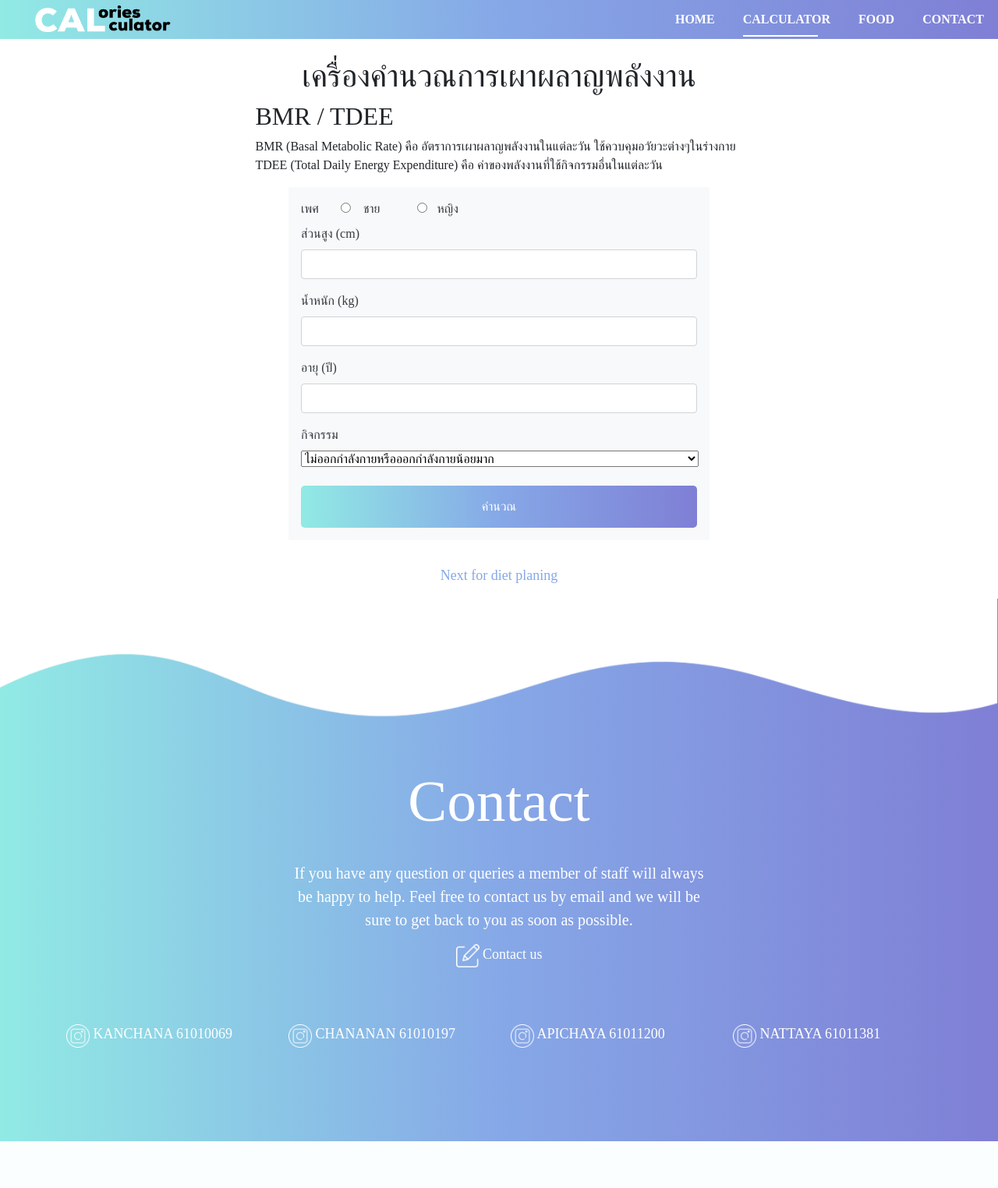
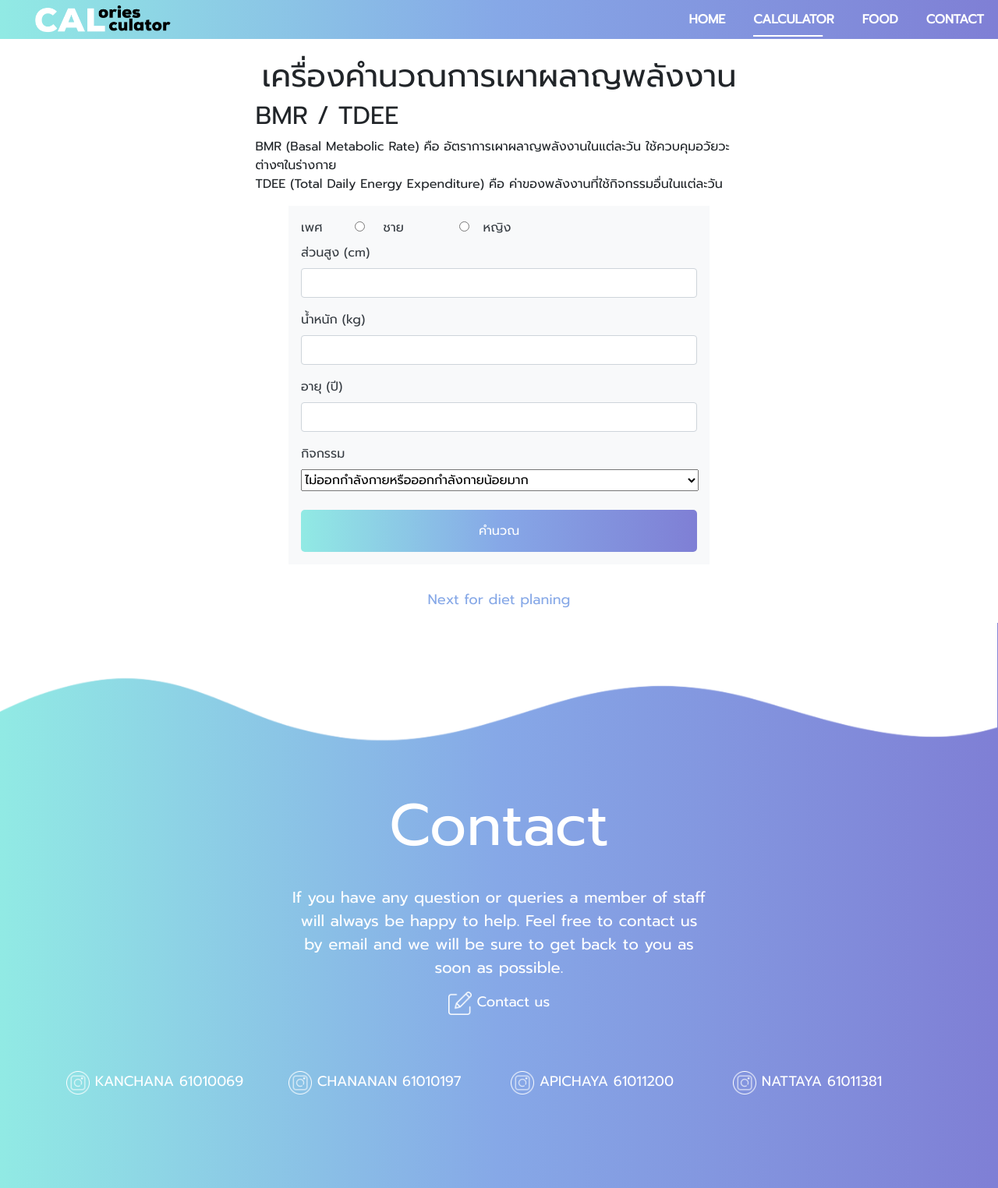
Before and after one commit to ChanananSkt/CaloriesCalculator, a PHP site: page /calculator-bmr.php in a window 1280 px wide. Shown: the whole page at 78% size. Before the commit the page ends 1464 px from the top, so only its background shows below. Run offline with PHP 8.4, Linux system fonts and the light colour scheme.

Commit message:
config font

```diff
--- a/calculator-bmr.php
+++ b/calculator-bmr.php
@@ -4,6 +4,7 @@
 <link rel="stylesheet" href="style.css">
 <link rel="stylesheet"
 href="https://cdn.jsdelivr.net/npm/bootstrap@4.5.3/dist/css/bootstrap.min.css">
+<link href="https://fonts.googleapis.com/css2?family=Prompt&display=swap" rel="stylesheet">
 <script src="https://code.jquery.com/jquery-3.5.1.slim.min.js"></script>
 <script src="https://cdn.jsdelivr.net/npm/bootstrap@4.5.3/dist/js/bootstrap.bundle.min.js"></script>
 <link rel="stylesheet" href="https://stackpath.bootstrapcdn.com/font-awesome/4.7.0/css/font-awesome.min.css">
```
